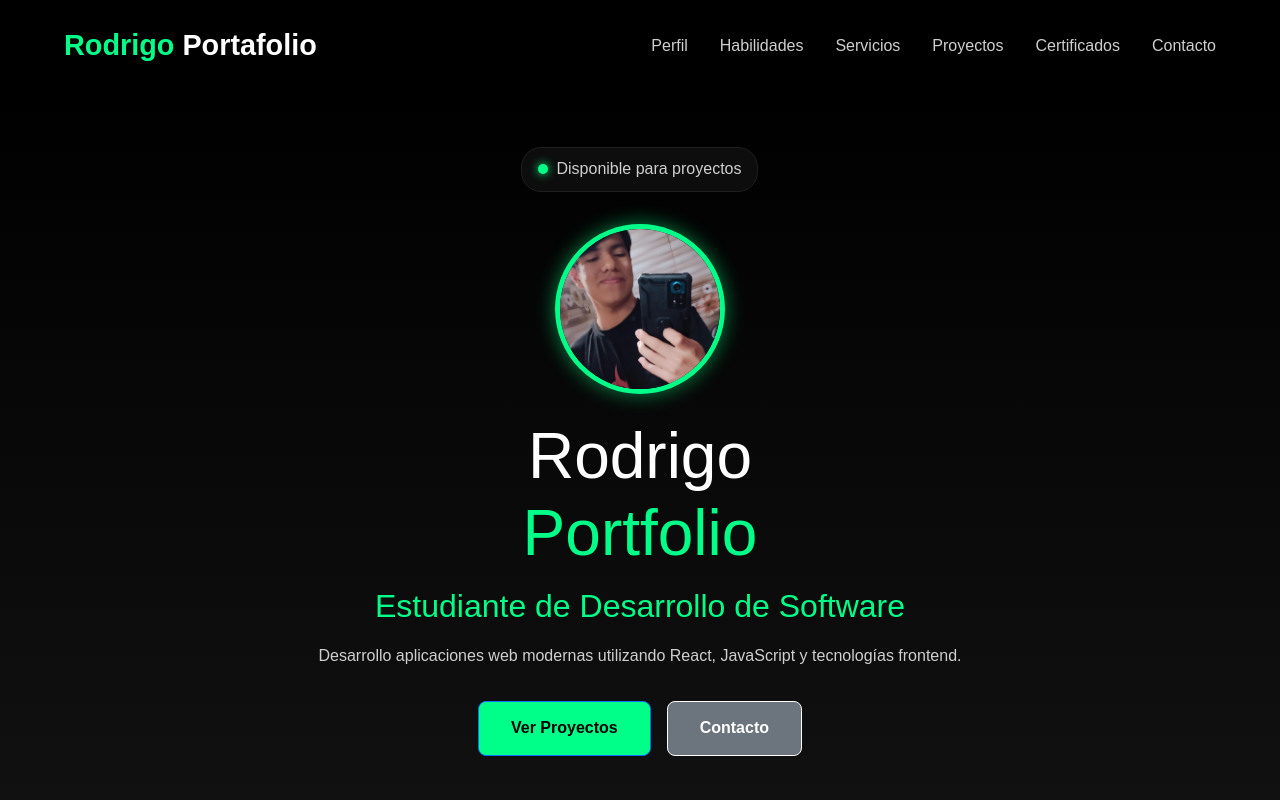
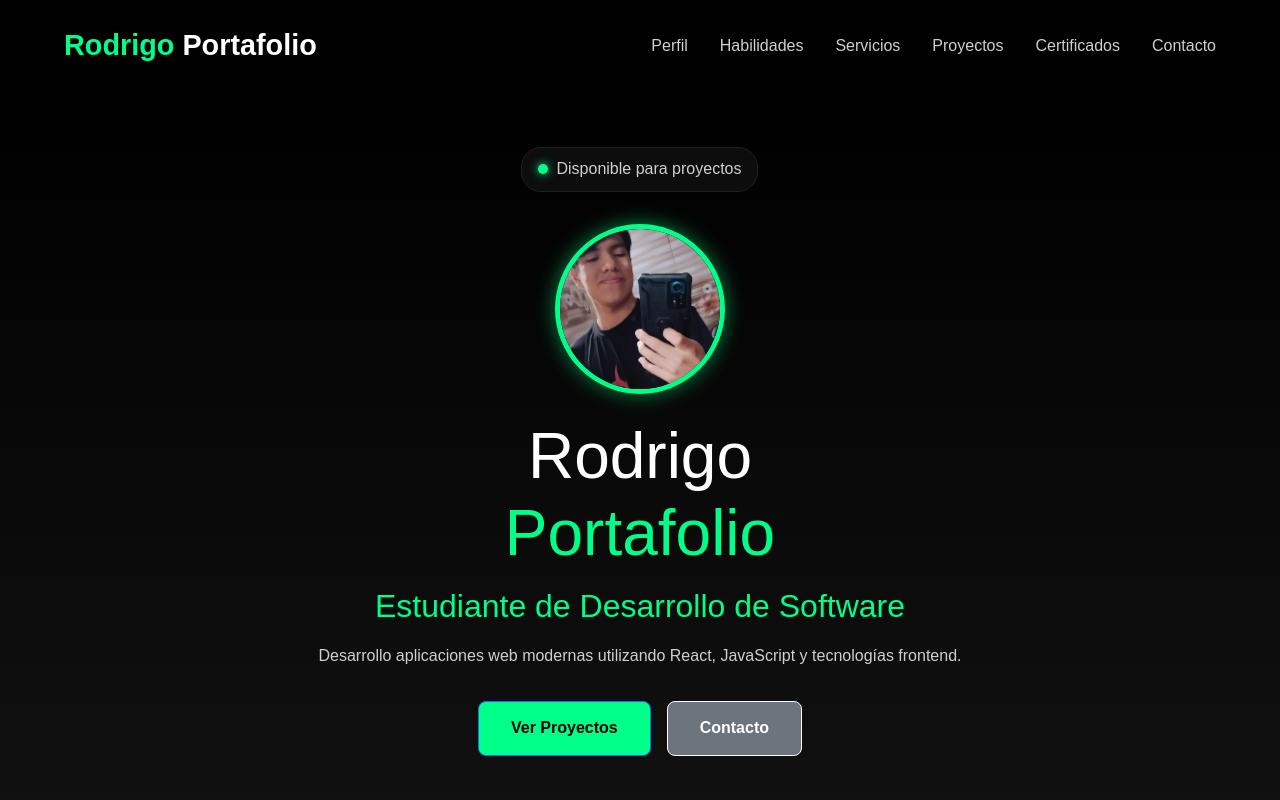
Before and after one commit to Vrak23/portafolio-llanos, a React (Vite) app: page / in a window 1280 px wide. Shown: the top 800 px of the page. Built offline with nearby package versions, Linux system fonts and the light colour scheme.

Commit message:
actualizacion final

```diff
--- a/src/components/Banner/Banner.jsx
+++ b/src/components/Banner/Banner.jsx
@@ -23,7 +23,7 @@
 
         <h1 className="hero-title">
           Rodrigo <br />
-          <span className="text-green">Portfolio</span>
+          <span className="text-green">Portafolio</span>
         </h1>
 
         <h2 className="hero-subtitle">
```
